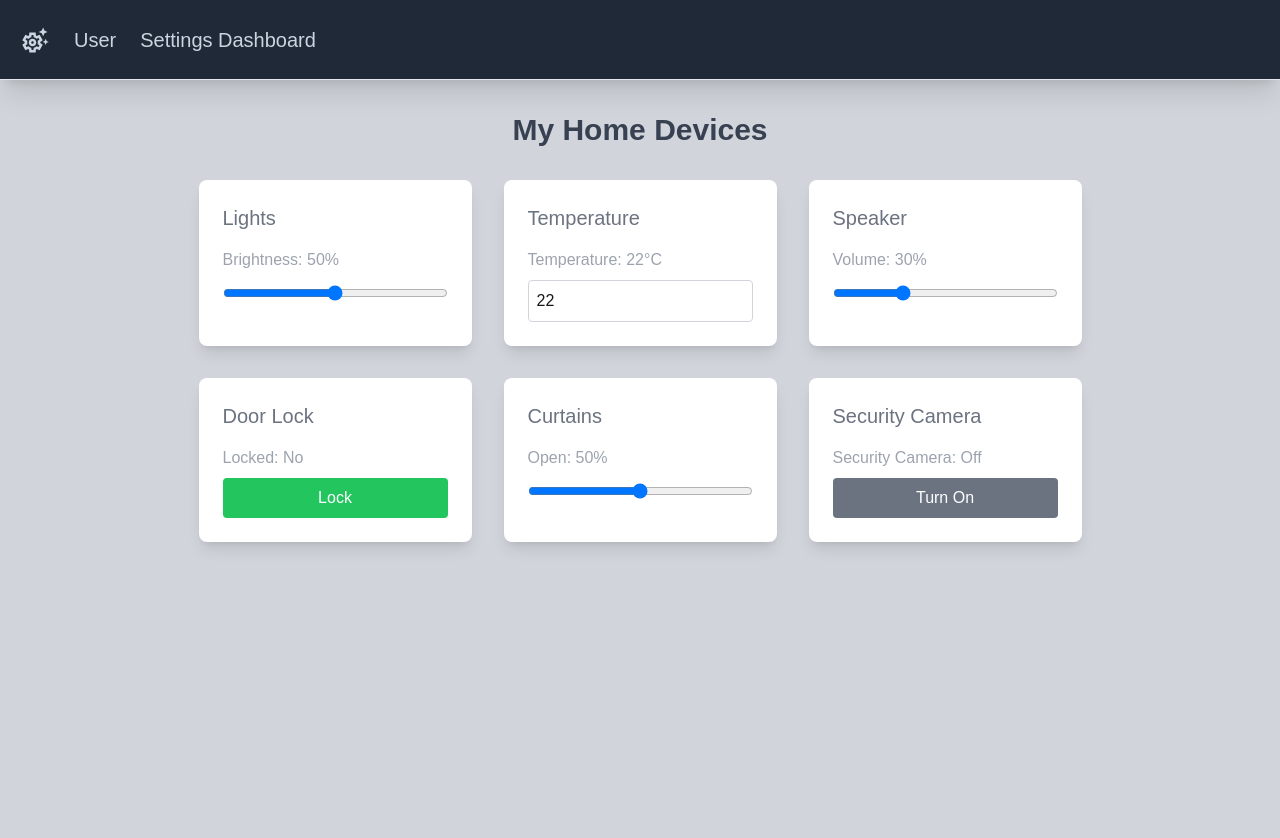
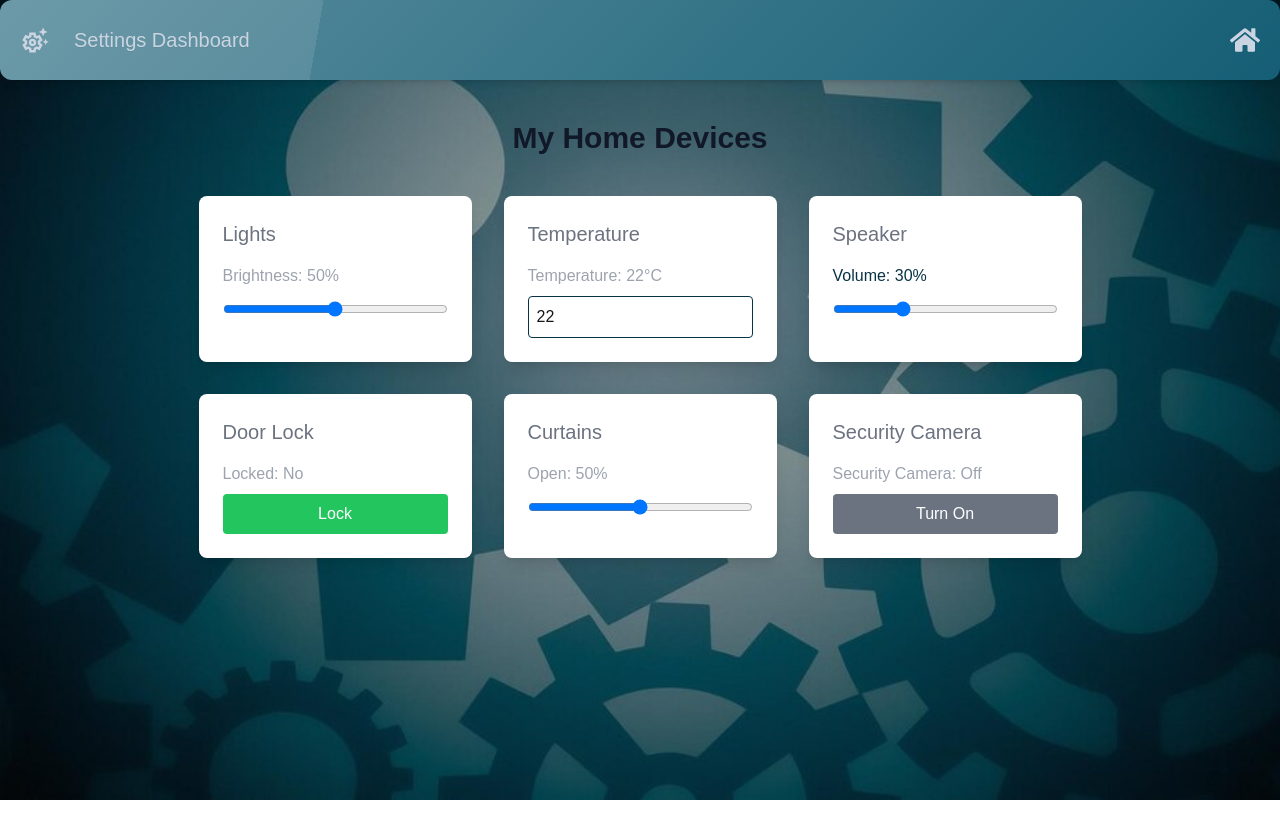
Before and after one commit to carolCase/settings_project_fullstack, a Next.js app: page /devices in a window 1280 px wide. Shown: the top 838 px of the page. After the commit the page ends 800 px from the top, so only its background shows below. Built offline with nearby package versions, Linux system fonts and the light colour scheme.

Commit message:
Style-bg image on every page

```diff
--- a/app/components/NavBar.tsx
+++ b/app/components/NavBar.tsx
@@ -1,9 +1,11 @@
 import Link from "next/link"
 import { MdOutlineSettingsSuggest } from "react-icons/md"
+import { FaHome } from "react-icons/fa"
 
 export default function NavBar() {
   return (
-    <nav className="flex space-x-6 fixed border-b mb-5 px-5 w-screen h-20 shadow-xl items-center bg-gray-800 z-50">
+    <nav className="flex justify-between items-center fixed border-b glass bg-cyan-800  rounded-xl border mb-5 px-5 w-screen h-20 shadow-md ">
+      <div className="flex items-center space-x-6">
         <div className="dropdown dropdown-hover">
           <div
             tabIndex={0}
@@ -23,18 +25,13 @@ export default function NavBar() {
             <li>
               <Link href="/floors">Floors</Link>
             </li>
+            <li>
+              <Link href="/users">User Managment</Link>
+            </li>
           </ul>
         </div>
 
         <ul className="flex space-x-6">
-        <li>
-          <Link
-            className="text-slate-300 hover:text-white text-xl"
-            href="/users"
-          >
-            User
-          </Link>
-        </li>
           <li>
             <Link
               className="text-slate-300 hover:text-white text-xl"
@@ -44,6 +41,13 @@ export default function NavBar() {
             </Link>
           </li>
         </ul>
+      </div>
+
+      <div className="text-slate-300 hover:text-white text-3xl pl-4">
+        <Link href="/">
+          <FaHome />
+        </Link>
+      </div>
     </nav>
   )
 }
--- a/app/components/button.tsx
+++ b/app/components/button.tsx
@@ -6,10 +6,11 @@ export default function Button() {
         btn glass
         px-6 py-3
         w-40
-       bg-blue-950
+       bg-cyan-800
         text-white
         font-semibold text-lg
         rounded-lg shadow-md
+        border-cyan-950
          hover:bg-blue-900 hover:shadow-lg
           active:bg-blue-700 focus:outline-none
            focus:ring-blue-300 transition-all duration-300"
--- a/app/devices/page.tsx
+++ b/app/devices/page.tsx
@@ -10,14 +10,14 @@ export default function Devices() {
   const [curtainOpen, setCurtainOpen] = useState(50)
 
   return (
-    <div className="min-h-screen bg-gray-300 p-8">
-      <h1 className="text-3xl font-semibold text-center mb-8 text-gray-700">
+    <div>
+      <h1 className="text-3xl font-semibold text-center mb-10 mt-10 text-gray-900">
         My Home Devices
       </h1>
 
       <div className="max-w-fit mx-auto">
         <div className="grid grid-cols-1 md:grid-cols-2 lg:grid-cols-3 gap-8">
-          {/* Lights */}
+          {/*Lights*/}
           <div className="bg-white p-6 rounded-lg shadow-lg">
             <h3 className="text-xl text-gray-500 font-medium mb-4">Lights</h3>
             <label
@@ -33,7 +33,7 @@ export default function Devices() {
               max="100"
               value={lightBrightness}
               onChange={(e) => setLightBrightness(parseInt(e.target.value))}
-              className="w-full h-2 bg-gray-200 rounded-full"
+              className="w-full h-2 bg-cyan-950 rounded-full"
             />
           </div>
 
@@ -50,7 +50,7 @@ export default function Devices() {
               id="temperature"
               value={temperature}
               onChange={(e) => setTemperature(parseInt(e.target.value))}
-              className="w-full p-2 border border-gray-300 rounded"
+              className="w-full p-2 border border-cyan-950 rounded"
             />
           </div>
 
@@ -59,7 +59,7 @@ export default function Devices() {
             <h3 className="text-xl   text-gray-500 font-medium mb-4">
               Speaker
             </h3>
-            <label htmlFor="volume" className="block mb-2 text-gray-400">
+            <label htmlFor="volume" className="block mb-2 text-cyan-950">
               Volume: {volume}%
             </label>
             <input
@@ -69,7 +69,7 @@ export default function Devices() {
               max="100"
               value={volume}
               onChange={(e) => setVolume(parseInt(e.target.value))}
-              className="w-full h-2 bg-gray-200 rounded-full"
+              className="w-full h-2 bg-cyan-950 rounded-full"
             />
           </div>
 
@@ -106,7 +106,7 @@ export default function Devices() {
               max="100"
               value={curtainOpen}
               onChange={(e) => setCurtainOpen(parseInt(e.target.value))}
-              className="w-full h-2 bg-gray-200 rounded-full"
+              className="w-full h-2 bg-cyan-950 rounded-full"
             />
           </div>
 
--- a/app/layout.tsx
+++ b/app/layout.tsx
@@ -26,7 +26,8 @@ export default function RootLayout({
   return (
     <html lang="en">
       <body
-        className={`${geistSans.variable} ${geistMono.variable} antialiased bg-gray-300 min-h-screen`}
+        className={`${geistSans.variable} ${geistMono.variable} antialiased min-h-screen bg-cover bg-center`}
+        style={{ backgroundImage: "url('/setting_Image.jpg')" }}
       >
         <NavBar />
         <main className="pt-20 px-5">{children}</main>
--- a/app/page.tsx
+++ b/app/page.tsx
@@ -2,8 +2,8 @@ import Button from "./components/button"
 
 export default function Home() {
   return (
-    <div className="flex flex-col items-center justify-center h-screen space-y-6">
-      <h2 className="text-5xl text-center text-slate-800 italic">
+    <div className=" w-full h-screen flex flex-col items-center justify-center  space-y-6 bg-cover ">
+      <h2 className="text-5xl text-center text-slate-950 italic pb-6">
         Welcome to Home Settings
       </h2>
       <Button />
--- a/app/users/page.tsx
+++ b/app/users/page.tsx
@@ -62,12 +62,9 @@ export default function User() {
   }
 
   return (
-    <div className="min-h-screen bg-gray-100 p-8">
-      <h1 className="text-3xl font-semibold text-center text-gray-500 mb-8">
-        User Managment
-      </h1>
+    <div className="pt-20">
       <div className="mb-6 p-4 bg-white shadow rounded-lg">
-        <h2 className="text-xl font-medium text-gray-500 mb-4">
+        <h2 className="text-xl font-medium text-gray-600 mb-4">
           Create New User
         </h2>
         <div className="grid grid-cols-1 md:grid-cols-3 gap-4">
@@ -97,7 +94,7 @@ export default function User() {
           <div>
             <button
               onClick={handleCreateUser}
-              className="btn glass mt-4 bg-blue-800 text-white py-2 px-4 rounded hover:bg-blue-800"
+              className="btn glass mt-4 bg-cyan-950 text-white py-2 px-4 rounded hover:bg-blue-900"
             >
               Create User
             </button>
--- a/tailwind.config.ts
+++ b/tailwind.config.ts
@@ -9,6 +9,9 @@ export default {
   ],
   theme: {
     extend: {
+      backgroundImage: {
+        "home-bg": "url('/setting_Image.jpg')",
+      },
       colors: {
         background: "var(--background)",
         foreground: "var(--foreground)",
```
Also changed, not shown: app/floors/page.tsx (+14 -7 lines), public/house_floors.jpg (added), public/setting_Image.jpg (added). Lines whose indentation alone changed are shown as unchanged.
